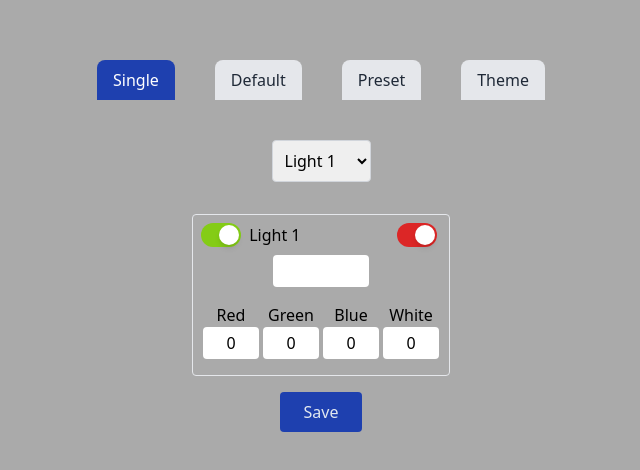
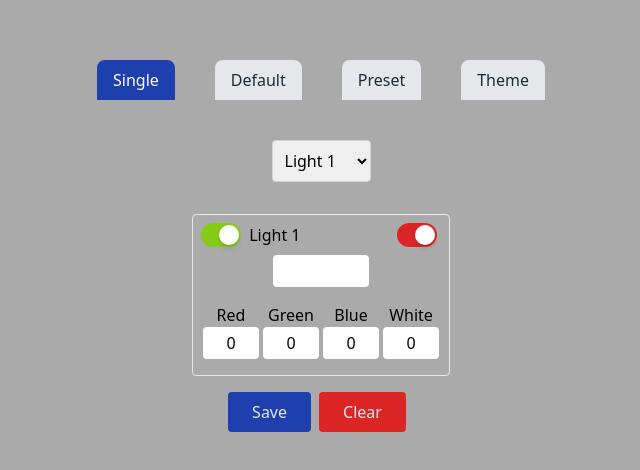
Before and after one commit to wanasyraf96/rgbw-light-changer, a React (Vite) app: page / in a window 1280 px wide. Shown: the part 170-640 px from the top of the page, without its empty margins (319-959 px from the left). Built offline with nearby package versions, Linux system fonts and the light colour scheme.

Commit message:
add single clear button

```diff
--- a/src/App.tsx
+++ b/src/App.tsx
@@ -138,6 +138,10 @@ function App() {
     await Promise.allSettled(promises)
   };
 
+  const handleClearSingle = async () => {
+    await sendRequest(`Clear,0`, true)
+  }
+
   const handleSwitchOff = async (id: number, switchState: boolean) => {
     let light;
 
@@ -262,6 +266,7 @@ function App() {
                     <button
                       className="bg-blue-800 hover:bg-blue-700 text-slate-200 py-2 px-6 rounded"
                       onClick={handleSaveButtonClick2}>Save</button>
+                    <button className='bg-red-600 hover:bg-red-400 text-slate-200 py-2 px-6 rounded mx-2' onClick={handleClearSingle}>Clear</button>
                     <ToastContainer autoClose={1000} />
                   </div>
                 </div>
```
